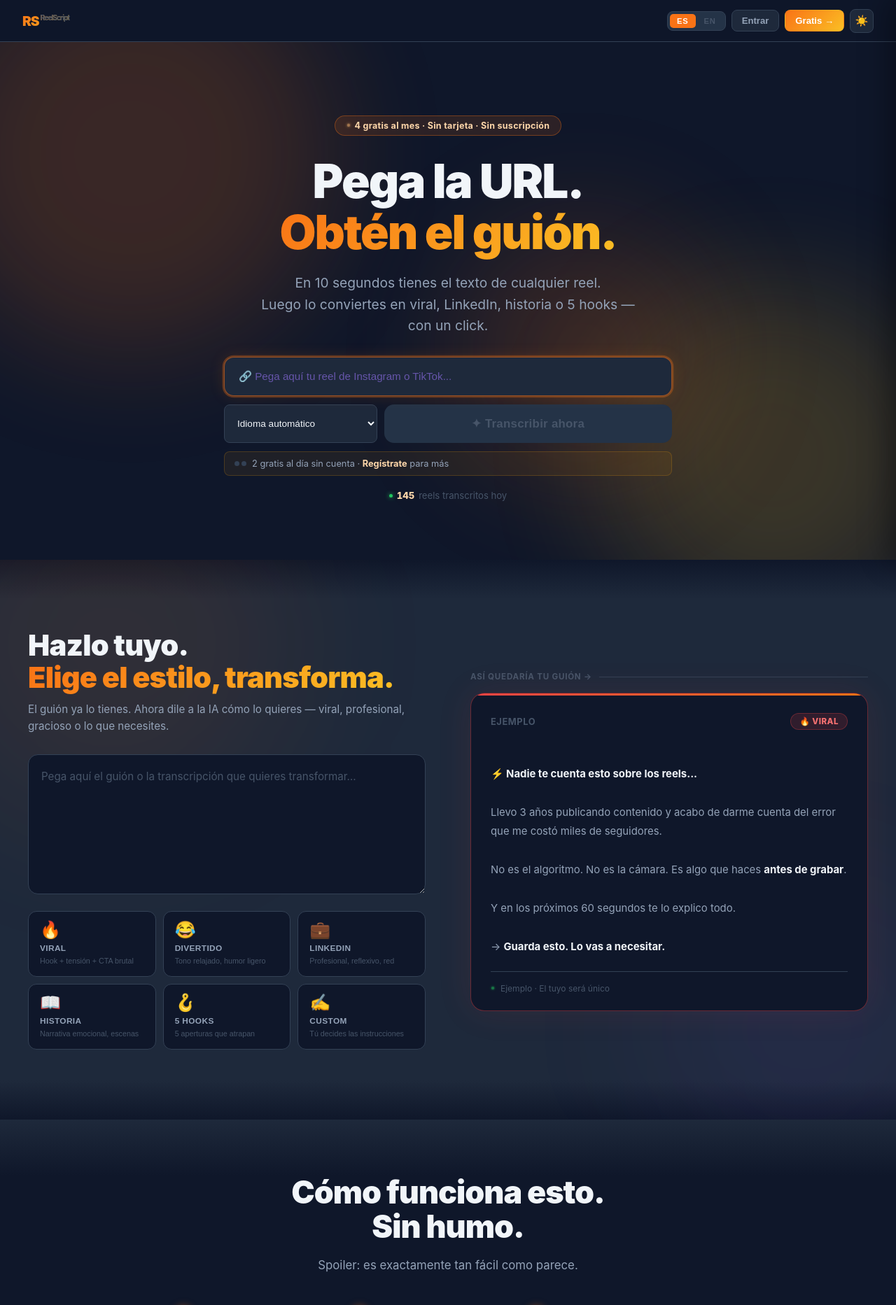
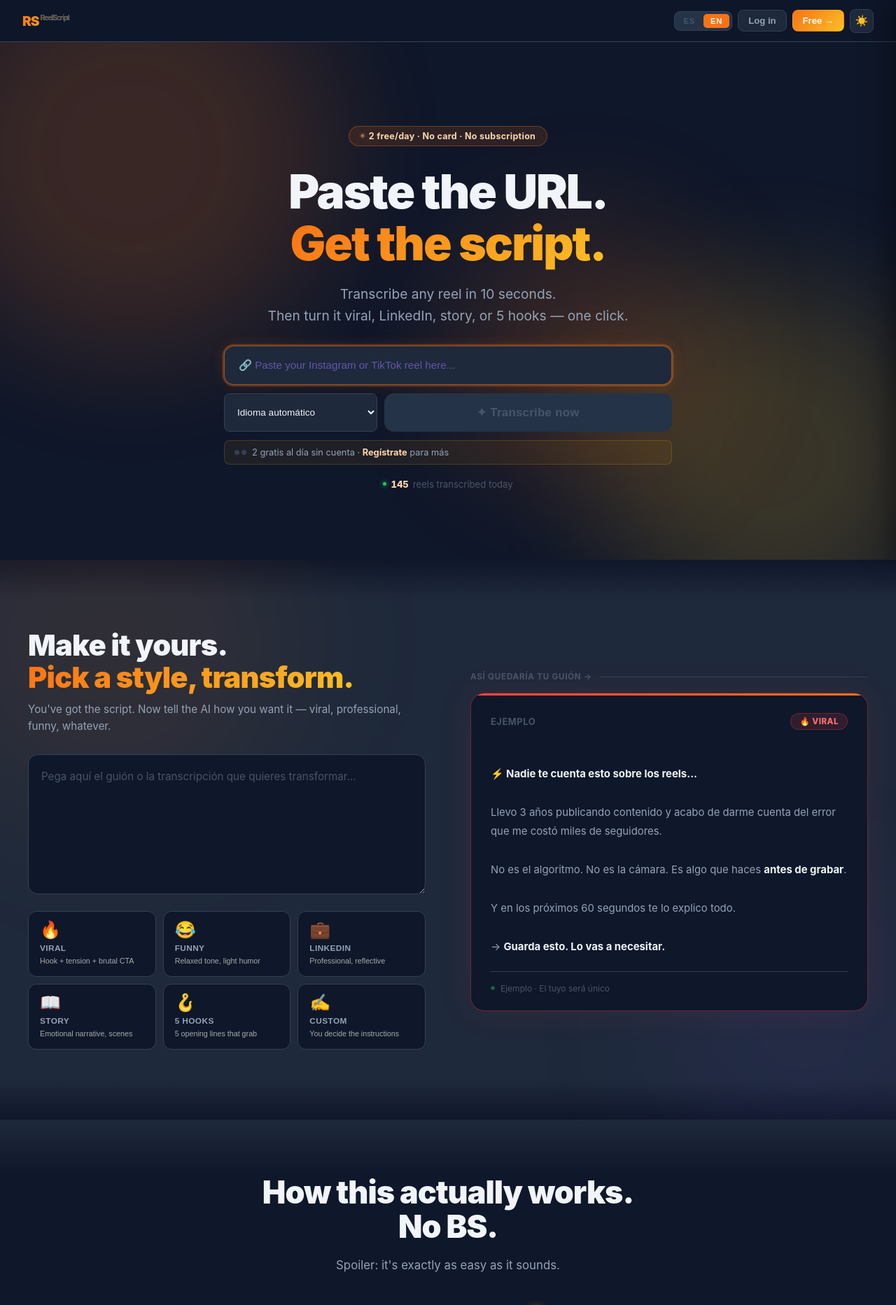
Before and after one commit to DavidBecama/transcriptor, a Flask app: page / in a window 1280 px wide. Shown: the top 1865 px of the page at 70% size. Run offline with Flask 3, Linux system fonts and the light colour scheme.

Commit message:
feat: save scripts, EN default, badge/pricing text fixes, style card contrast
- Add /save-script endpoint + saved_scripts table in schema
- Save button (💾) appears next to Copy when logged in
- Default language switched to EN
- Hero badge, pricing, CTA: "4 free/month" → "2 free/day"
- Light mode hero-badge contrast fix
- Style card descriptions: improved contrast (dark #aaa, light #555)

Co-Authored-By: Claude Sonnet 4.6 <noreply@anthropic.com>

```diff
--- a/app.py
+++ b/app.py
@@ -590,6 +590,20 @@ def adapt_with_ai(text: str, style: str, custom_prompt: str = "") -> str:
     return resp.json()["choices"][0]["message"]["content"].strip()
 
 
+@app.route("/save-script", methods=["POST"])
+def save_script():
+    user = current_user()
+    if not user:
+        return jsonify({"error": "No autenticado"}), 401
+    body = request.get_json()
+    db.table("saved_scripts").insert({
+        "user_id": user["id"],
+        "style": body.get("style", ""),
+        "content": body.get("content", ""),
+    }).execute()
+    return jsonify({"ok": True})
+
+
 @app.route("/adapt", methods=["POST"])
 def adapt():
     body          = request.get_json()
--- a/templates/index.html
+++ b/templates/index.html
@@ -41,6 +41,7 @@
       --sh-lg:  0 16px 64px rgba(0,0,0,.12);
       --glow:   0 0 0 3px rgba(249,115,22,.2), 0 0 20px rgba(249,115,22,.15);
     }
+    [data-theme="light"] .hero-badge { color: #7c3a00; border-color: rgba(180,80,0,0.4); background: rgba(255,140,0,0.12); }
     [data-theme="light"] .blobs { opacity: .4; }
     [data-theme="light"] nav { background: rgba(250,250,250,.85); }
     [data-theme="light"] ::-webkit-scrollbar-track { background: var(--bg); }
@@ -383,7 +384,8 @@
     }
     .style-pill .sp-emoji { font-size: 1.5rem; line-height: 1; margin-bottom: 2px; }
     .style-pill .sp-name  { font-size: .74rem; font-weight: 800; letter-spacing: .4px; text-transform: uppercase; color: var(--text2); transition: color .2s; }
-    .style-pill .sp-hint  { font-size: .67rem; color: var(--text3); line-height: 1.3; transition: color .2s; }
+    .style-pill .sp-hint  { font-size: .67rem; color: #aaa; line-height: 1.3; transition: color .2s; }
+    [data-theme="light"] .style-pill .sp-hint { color: #555; }
     .style-pill:hover .sp-name, .style-pill.act .sp-name { color: var(--sc); }
     .style-pill:hover .sp-hint, .style-pill.act .sp-hint { color: var(--text2); }
 
@@ -1272,7 +1274,7 @@
 
   <div class="hero-badge">
     <div class="badge-dot"></div>
-    <span data-i18n="hero.badge">4 gratis al mes · Sin tarjeta · Sin suscripción</span>
+    <span data-i18n="hero.badge">2 free/day · No card · No subscription</span>
   </div>
 
   <h1 class="hero-h1" data-i18n="hero.h1">
@@ -1557,6 +1559,7 @@ La IA adaptará el guión exactamente a lo que pidas.
           <div class="pf-dot"></div>
           <span id="previewFooterTxt">Ejemplo · El tuyo será único</span>
           <button class="pf-copy" id="pfCopyBtn" style="display:none" onclick="copyPreviewResult()">Copiar</button>
+          <button class="pf-copy" id="pfSaveBtn" style="display:none" onclick="saveScript()">💾 Guardar</button>
         </div>
       </div>
     </div>
@@ -1635,8 +1638,8 @@ La IA adaptará el guión exactamente a lo que pidas.
   <div class="pricing-cards">
     <div class="price-card">
       <div class="price-icon">✅</div>
-      <div class="price-title" data-i18n="pricing.c1.title">4 gratis al mes. Sin tarjeta. Sin trampa.</div>
-      <div class="price-desc" data-i18n="pricing.c1.desc">2 sin cuenta (por IP) y 2 más si te registras. Gratis de verdad.</div>
+      <div class="price-title" data-i18n="pricing.c1.title">2 free/day. No card. No tricks.</div>
+      <div class="price-desc" data-i18n="pricing.c1.desc">2/day without an account (by IP) + 2 more when you sign up. Actually free.</div>
     </div>
     <div class="price-card featured">
       <div class="price-icon">💳</div>
@@ -1657,7 +1660,7 @@ La IA adaptará el guión exactamente a lo que pidas.
   <h2 class="cta-h2" data-i18n="cta.h2">Empieza ahora.<br><span class="grad-txt">Es gratis.</span></h2>
   <p class="cta-sub" data-i18n="cta.sub">Tu primer reel transcrito en menos de 10 segundos.</p>
   <div class="cta-pills">
-    <span class="cta-pill"><span class="ck">✓</span> <span data-i18n="cta.pill1">4 gratis al mes</span></span>
+    <span class="cta-pill"><span class="ck">✓</span> <span data-i18n="cta.pill1">2 free/day</span></span>
     <span style="color:var(--text3)">·</span>
     <span class="cta-pill"><span class="ck">✓</span> <span data-i18n="cta.pill2">Sin suscripción</span></span>
     <span style="color:var(--text3)">·</span>
@@ -1780,7 +1783,7 @@ La IA adaptará el guión exactamente a lo que pidas.
 const LANGS = {
   es: {
     "nav.login": "Entrar", "nav.register": "Gratis →",
-    "hero.badge": "4 gratis al mes · Sin tarjeta · Sin suscripción",
+    "hero.badge": "2 gratis al día · Sin tarjeta · Sin suscripción",
     "hero.h1": 'Pega la URL.<br><span class="grad-txt">Obtén el guión.</span>',
     "hero.sub": "En 10 segundos tienes el texto de cualquier reel.<br>Luego lo conviertes en viral, LinkedIn, historia o 5 hooks — con un click.",
     "hero.btn": "✦ Transcribir ahora",
@@ -1802,20 +1805,20 @@ const LANGS = {
     "flow.n4.title": "Contenido listo", "flow.n4.desc": "Copia, pega y publica. Ya está.",
     "pricing.tag": "💸 Lo que te cuesta",
     "pricing.h2": 'Sin suscripciones. Sin hostias.<br><span class="grad-txt">Pagas lo que usas.</span>',
-    "pricing.c1.title": "4 gratis al mes. Sin tarjeta. Sin trampa.",
-    "pricing.c1.desc": "2 sin cuenta (por IP) y 2 más si te registras. Gratis de verdad.",
+    "pricing.c1.title": "2 gratis al día. Sin tarjeta. Sin trampa.",
+    "pricing.c1.desc": "2 al día sin cuenta (por IP) y 2 más si te registras. Gratis de verdad.",
     "pricing.c2.title": "Recarga cuando quieras",
     "pricing.c2.desc": "5€, 10€ o 20€. Cada uso cuesta €0.08. Sin sorpresas.",
     "pricing.c3.title": "Si no lo usas, el dinero es tuyo. Punto.",
     "pricing.c3.desc": "Tu saldo no caduca. Sin cobros automáticos. Sin letra pequeña.",
     "cta.h2": 'Empieza ahora.<br><span class="grad-txt">Es gratis.</span>',
     "cta.sub": "Tu primer reel transcrito en menos de 10 segundos.",
-    "cta.pill1": "4 gratis al mes", "cta.pill2": "Sin suscripción", "cta.pill3": "Saldo sin caducidad",
+    "cta.pill1": "2 gratis al día", "cta.pill2": "Sin suscripción", "cta.pill3": "Saldo sin caducidad",
     "cta.btn": "✦ Probar gratis ahora",
   },
   en: {
     "nav.login": "Log in", "nav.register": "Free →",
-    "hero.badge": "4 free per month · No card · No subscription",
+    "hero.badge": "2 free/day · No card · No subscription",
     "hero.h1": 'Paste the URL.<br><span class="grad-txt">Get the script.</span>',
     "hero.sub": "Transcribe any reel in 10 seconds.<br>Then turn it viral, LinkedIn, story, or 5 hooks — one click.",
     "hero.btn": "✦ Transcribe now",
@@ -1837,20 +1840,20 @@ const LANGS = {
     "flow.n4.title": "Content ready", "flow.n4.desc": "Copy, paste and publish. Done.",
     "pricing.tag": "💸 What it costs you",
     "pricing.h2": 'No subscriptions. No BS.<br><span class="grad-txt">Pay for what you use.</span>',
-    "pricing.c1.title": "4 free per month. No card. No tricks.",
-    "pricing.c1.desc": "2 without an account (by IP) + 2 more when you sign up. Actually free.",
+    "pricing.c1.title": "2 free/day. No card. No tricks.",
+    "pricing.c1.desc": "2/day without an account (by IP) + 2 more when you sign up. Actually free.",
     "pricing.c2.title": "Top up whenever you want",
     "pricing.c2.desc": "€5, €10 or €20. Each use costs €0.08. No surprises.",
     "pricing.c3.title": "If you don't use it, the money is yours. Period.",
     "pricing.c3.desc": "Balance doesn't expire. No auto-charges. No fine print.",
     "cta.h2": 'Start now.<br><span class="grad-txt">It\'s free.</span>',
     "cta.sub": "Your first reel transcribed in under 10 seconds.",
-    "cta.pill1": "4 free per month", "cta.pill2": "No subscription", "cta.pill3": "Balance never expires",
+    "cta.pill1": "2 free/day", "cta.pill2": "No subscription", "cta.pill3": "Balance never expires",
     "cta.btn": "✦ Try it free now",
   }
 };
 
-let currentLang = localStorage.getItem("rs-lang") || "es";
+let currentLang = localStorage.getItem("rs-lang") || "en";
 
 function setLang(lang) {
   currentLang = lang;
@@ -2276,6 +2279,7 @@ function previewStyle(s) {
   result && result.classList.remove("on");
   label && (label.textContent = "Ejemplo");
   copyBtn && (copyBtn.style.display = "none");
+  const saveBtn = document.getElementById("pfSaveBtn"); saveBtn && (saveBtn.style.display = "none");
   footTxt && (footTxt.textContent = "Ejemplo · El tuyo será único");
   document.querySelectorAll(".preview-slide").forEach(sl => {
     sl.classList.toggle("on", sl.dataset.style === s);
@@ -2311,6 +2315,7 @@ async function runAdapt() {
   previewSpinner.classList.add("on");
   previewResult.classList.remove("on");
   pfCopyBtn.style.display = "none";
+  document.getElementById("pfSaveBtn").style.display = "none";
   previewLabel.textContent = "Generando…";
 
   let lastResult = "";
@@ -2333,6 +2338,7 @@ async function runAdapt() {
       previewResult.classList.add("on");
       previewLabel.textContent = "Tu resultado";
       pfCopyBtn.style.display = "block";
+      if (st.user) document.getElementById("pfSaveBtn").style.display = "block";
       previewFooterTxt.textContent = d.cost_cents > 0
         ? `−${eur(d.cost_cents)} de saldo`
         : "Generado con IA · gratis";
@@ -2358,6 +2364,25 @@ function copyPreviewResult() {
   const btn = document.getElementById("pfCopyBtn");
   btn.textContent = "¡Copiado!";
   setTimeout(() => (btn.textContent = "Copiar"), 2000);
+}
+
+async function saveScript() {
+  if (!st.user) return;
+  const content = document.getElementById("previewResultText").textContent;
+  if (!content) return;
+  const res = await fetch("/save-script", {
+    method: "POST",
+    headers: { "Content-Type": "application/json" },
+    body: JSON.stringify({ content, style: activeStyle || "" }),
+  });
+  const btn = document.getElementById("pfSaveBtn");
+  if (res.ok) {
+    showToast("Guión guardado ✓");
+    btn.textContent = "✓ Guardado";
+    setTimeout(() => (btn.textContent = "💾 Guardar"), 2000);
+  } else {
+    showToast("Error al guardar");
+  }
 }
 
 // ── History ────────────────────────────────────────────────────────────────
```
Also changed, not shown: schema.sql (+13 -0 lines).
